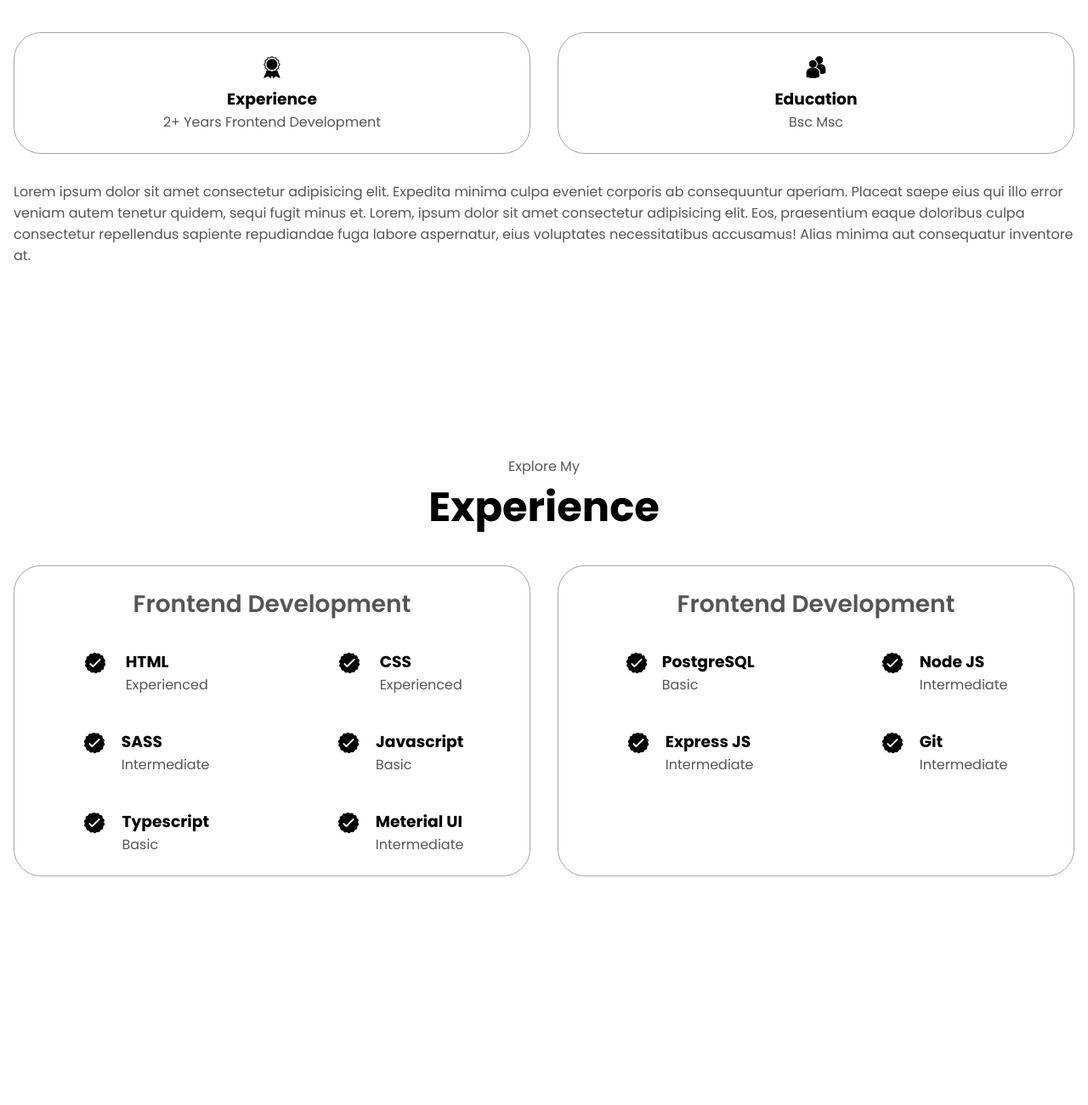
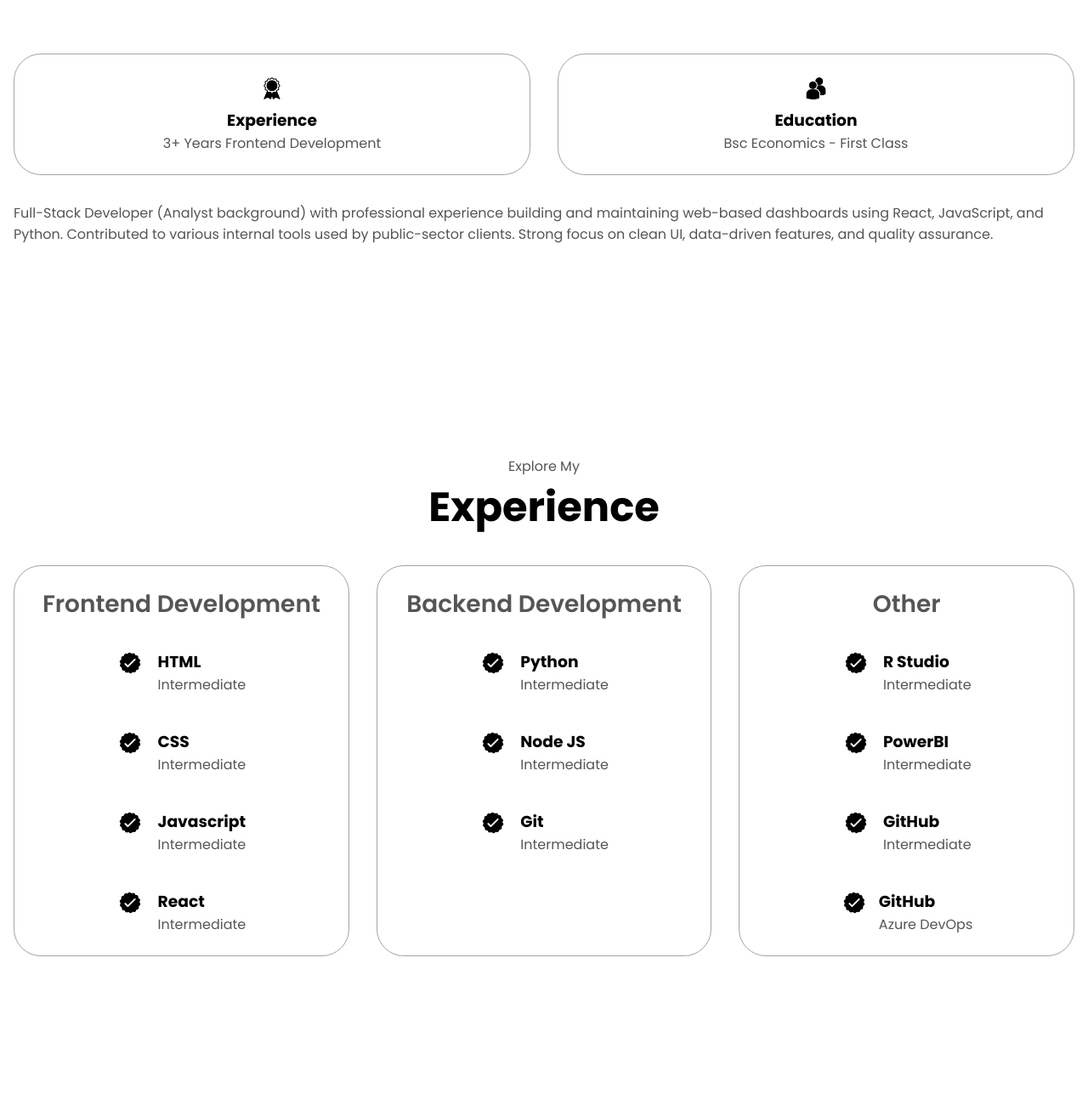
Before and after one commit to Hajar-Sebbar/Portfolio, a plain HTML site: page index.html in a window 1280 px wide. Shown: the part 1160-2460 px from the top of the page at 85% size. Drawn offline with Linux system fonts and the light colour scheme.

Commit message:
Updated more info

```diff
--- a/index.html
+++ b/index.html
@@ -63,16 +63,16 @@
                     <div class = details-container>
                         <img src = "./assets/experience.png" alt = "experience icon" class = "icon">
                         <h3>Experience</h3>
-                        <p>2+ Years </b> Frontend Development</p>
+                        <p>3+ Years </b> Frontend Development</p>
                     </div>
                     <div class = "details-container">
                         <img src = "./assets/education.png" alt = "education icon" class = "icon">
                         <h3>Education</h3>
-                        <p>Bsc </b>Msc</p>
+                        <p>Bsc Economics</b> - First Class</p>
                      </div>
                 </div>
                 <div class = "text-container">
-                    <p>Lorem ipsum dolor sit amet consectetur adipisicing elit. Expedita minima culpa eveniet corporis ab consequuntur aperiam. Placeat saepe eius qui illo error veniam autem tenetur quidem, sequi fugit minus et. Lorem, ipsum dolor sit amet consectetur adipisicing elit. Eos, praesentium eaque doloribus culpa consectetur repellendus sapiente repudiandae fuga labore aspernatur, eius voluptates necessitatibus accusamus! Alias minima aut consequatur inventore at.</p>
+                    <p>Full-Stack Developer (Analyst background) with professional experience building and maintaining web-based dashboards using React, JavaScript, and Python. Contributed to various internal tools used by public-sector clients. Strong focus on clean UI, data-driven features, and quality assurance.</p>
                 </div>
             </div>
         </div>
@@ -90,20 +90,13 @@
                             <img src="./assets/checkmark.png" alt = "Experience icon" class = "icon">
                             <div>
                                 <h3>HTML</h3>
-                                <p>Experienced</p>
+                                <p>Intermediate</p>
                             </div>
                         </article>
                         <article>
                             <img src="./assets/checkmark.png" alt = "Experience icon" class = "icon">
                             <div>
                                 <h3>CSS</h3>
-                                <p>Experienced</p>
-                            </div>
-                        </article>
-                        <article>
-                            <img src="./assets/checkmark.png" alt = "Experience icon" class = "icon">
-                            <div>
-                                <h3>SASS</h3>
                                 <p>Intermediate</p>
                             </div>
                         </article>
@@ -111,33 +104,26 @@
                             <img src="./assets/checkmark.png" alt = "Experience icon" class = "icon">
                             <div>
                                 <h3>Javascript</h3>
-                                <p>Basic</p>
+                                <p>Intermediate</p>
                             </div>
                         </article>
                         <article>
                             <img src="./assets/checkmark.png" alt = "Experience icon" class = "icon">
                             <div>
-                                <h3>Typescript</h3>
-                                <p>Basic</p>
-                            </div>
-                        </article>
-                        <article>
-                            <img src="./assets/checkmark.png" alt = "Experience icon" class = "icon">
-                            <div>
-                                <h3>Meterial UI</h3>
+                                <h3>React</h3>
                                 <p>Intermediate</p>
                             </div>
                         </article>
                     </div>
                 </div>
                 <div class = "details-container">
-                    <h2 class = "experience-sub-title">Frontend Development</h2>
+                    <h2 class = "experience-sub-title">Backend Development</h2>
                     <div class = "article-container">
                         <article>
                             <img src="./assets/checkmark.png" alt = "Experience icon" class = "icon">
                             <div>
-                                <h3>PostgreSQL</h3>
-                                <p>Basic</p>
+                                <h3>Python</h3>
+                                <p>Intermediate</p>
                             </div>
                         </article>
                         <article>
@@ -150,15 +136,41 @@
                         <article>
                             <img src="./assets/checkmark.png" alt = "Experience icon" class = "icon">
                             <div>
-                                <h3>Express JS</h3>
+                                <h3>Git</h3>
+                                <p>Intermediate</p>
+                            </div>
+                        </article>
+                    </div>
+                </div>
+                <div class = "details-container">
+                    <h2 class = "experience-sub-title">Other</h2>
+                    <div class = "article-container">
+                        <article>
+                            <img src="./assets/checkmark.png" alt = "Experience icon" class = "icon">
+                            <div>
+                                <h3>R Studio</h3>
                                 <p>Intermediate</p>
                             </div>
                         </article>
                         <article>
                             <img src="./assets/checkmark.png" alt = "Experience icon" class = "icon">
                             <div>
-                                <h3>Git</h3>
+                                <h3>PowerBI</h3>
                                 <p>Intermediate</p>
+                            </div>
+                        </article>
+                        <article>
+                            <img src="./assets/checkmark.png" alt = "Experience icon" class = "icon">
+                            <div>
+                                <h3>GitHub</h3>
+                                <p>Intermediate</p>
+                            </div>
+                        </article>
+                        <article>
+                            <img src="./assets/checkmark.png" alt = "Experience icon" class = "icon">
+                            <div>
+                                <h3>GitHub</h3>
+                                <p>Azure DevOps</p>
                             </div>
                         </article>
                     </div>
```
